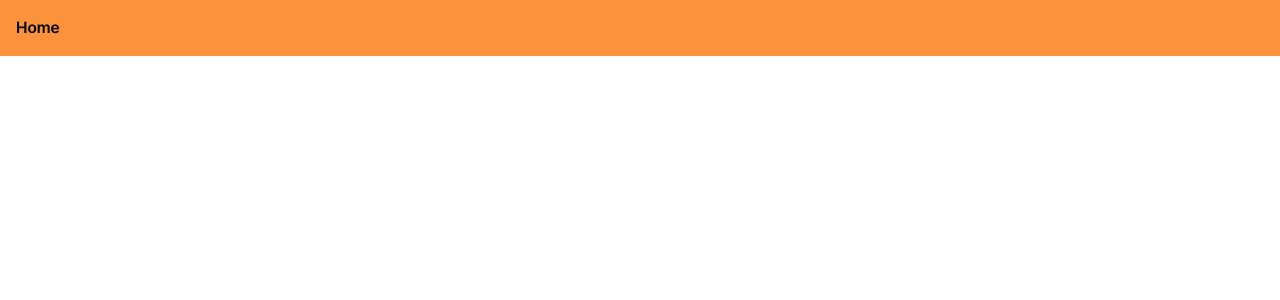
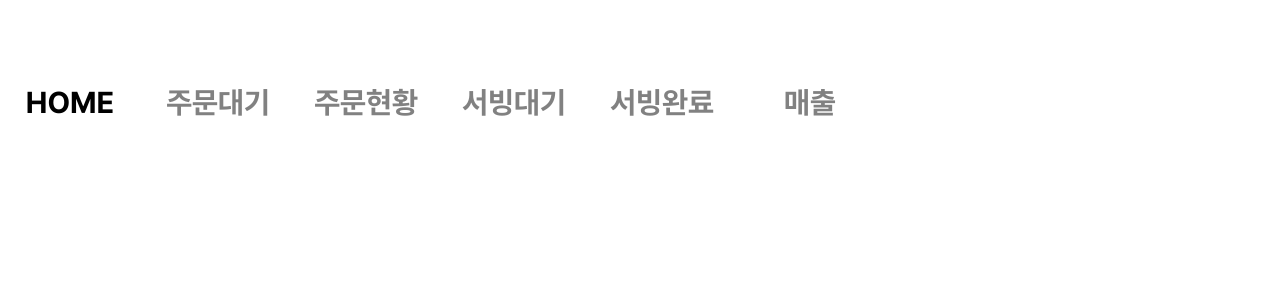
Before and after one commit to TableService-DD/DD_kiosk, a React (Vite) app in the folder dd/: page / in a window 1280 px wide. Shown: the top 300 px of the page. Built offline with nearby package versions, Linux system fonts and the light colour scheme.

Commit message:
[ADD] HEADER 부분 추가

```diff
--- a/dd/src/App.tsx
+++ b/dd/src/App.tsx
@@ -1,8 +1,10 @@
 import { Outlet } from 'react-router-dom';
+import Header from './components/Header';
 
 function App() {
   return (
     <div>
+      <Header />
       <Outlet />
     </div>
   );
--- a/dd/src/components/Header.tsx
+++ b/dd/src/components/Header.tsx
@@ -1,5 +1,30 @@
+import { useState } from 'react';
+import { dur200 } from '../static/stylesVariable';
+
 function Header() {
-  return <div>Header</div>;
+  const tabs: string[] = [
+    'HOME',
+    '주문대기',
+    '주문현황',
+    '서빙대기',
+    '서빙완료',
+    '매출',
+  ];
+  const [selectedTab, setSelectedTab] = useState<string>(tabs[0]);
+  return (
+    <div className="flex items-center gap-2 mt-20 mb-[40px]">
+      {tabs.map((tab) => (
+        <button
+          onClick={() => setSelectedTab(tab)}
+          className={`
+          ${selectedTab === tab ? 'text-active' : 'text-inActive'}
+        w-[140px] text-[30px] bolder transition-colors ${dur200}`}
+        >
+          {tab}
+        </button>
+      ))}
+    </div>
+  );
 }
 
 export default Header;
--- a/dd/src/index.css
+++ b/dd/src/index.css
@@ -37,6 +37,7 @@
 }
 
 body {
+  @apply max-w-screen-xl mx-auto;
   font-family: 'Pretendard', sans-serif;
 }
 
--- a/dd/src/pages/Home.tsx
+++ b/dd/src/pages/Home.tsx
@@ -1,5 +1,5 @@
 function Home() {
-  return <div className="semibolder bg-orange-400 p-4">Home</div>;
+  return <div></div>;
 }
 
 export default Home;
--- /dev/null
+++ b/dd/src/static/stylesVariable.ts
@@ -0,0 +1,2 @@
+export const dur200: string = 'duration-200 ease-in-out';
+export const dur300: string = 'duration-300 ease-in-out';
--- a/dd/tailwind.config.js
+++ b/dd/tailwind.config.js
@@ -11,6 +11,8 @@ export default {
         Gray05: '#D4D4D4', // 오타 수정 (Gary05 -> Gray05)
         Gray06: '#E9E9E9',
         Gray07: '#F4F4F4',
+        inActive: '#818181',
+        Active: '#000000',
         primary: '#FF6A00',
         secondary: '#FFA151',
         Red01: '#B51B1B',
```
